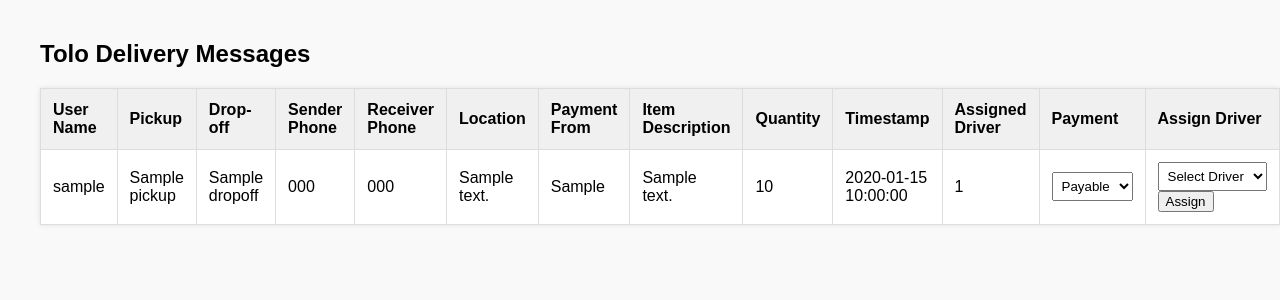
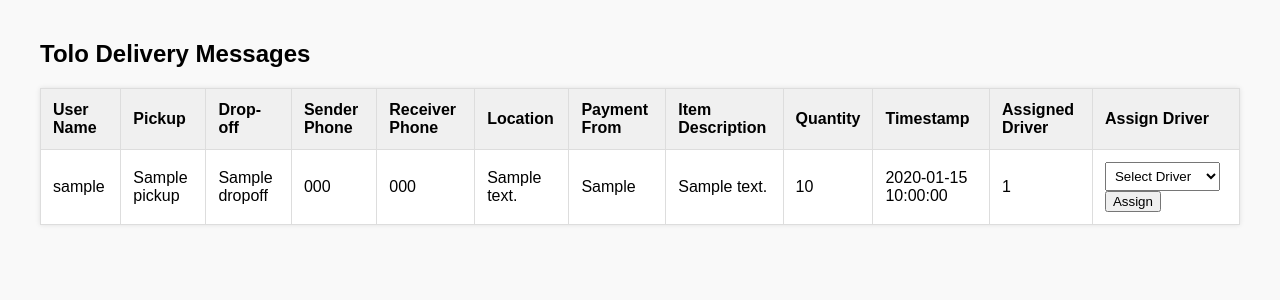
Before and after one commit to tinsae34/backend, a Flask app: page / in a window 1280 px wide. Shown: the top 300 px of the page. Run offline with Flask 3, Linux system fonts and the light colour scheme; a database or web service that is not in the repository returns one stand-in record (values such as "Sample title").

Commit message:
Update index.html

```diff
--- a/templates/index.html
+++ b/templates/index.html
@@ -62,8 +62,7 @@
                 <th>Item Description</th>
                 <th>Quantity</th>
                 <th>Timestamp</th>
-                <th>Assigned Driver</th>
-                <th>Payment</th>
+                <th>Assigned Driver</th> <!-- NEW -->
                 <th>Assign Driver</th>
             </tr>
         </thead>
@@ -73,7 +72,7 @@
                 <td>{{ d.user_name }}</td>
                 <td>{{ d.pickup }}</td>
                 <td>{{ d.dropoff }}</td>
-                <td>{{ d.sender_phone }}</td>
+                <td>{{ d.sender_phone}}</td>
                 <td>{{ d.receiver_phone }}</td>
                 <td>{{ d.full_address or 'N/A' }}</td>
                 <td>{{ d.payment_from_sender_or_receiver }}</td>
@@ -81,32 +80,27 @@
                 <td>{{ d.Quantity }}</td>
                 <td>{{ d.timestamp }}</td>
                 <td>{{ d.assigned_driver_id if d.assigned_driver_id else 'Not Assigned' }}</td>
-
-                <td>
-                    <select name="payment_status" required>
-                        <option value="payable">Payable</option>
-                        <option value="free">Free</option>
-                    </select>
-
-                </td>
                 <td>
                     <form action="{{ url_for('assign_driver') }}" method="post">
                         <input type="hidden" name="delivery_id" value="{{ d['_id'] }}">
+
+
+
                         <select name="driver_id" required>
                             <option value="" disabled selected>Select Driver</option>
                             {% for driver in drivers %}
-                            <option value="{{ driver.name }}">{{ driver.id }}</option>
+                            <option value="{{ driver.id }}">{{ driver.name }}</option>
                             {% endfor %}
                         </select>
+
                         <button type="submit">Assign</button>
                     </form>
+
                 </td>
-
 
             </tr>
             {% endfor %}
         </tbody>
-
     </table>
 
     {% else %}
```
